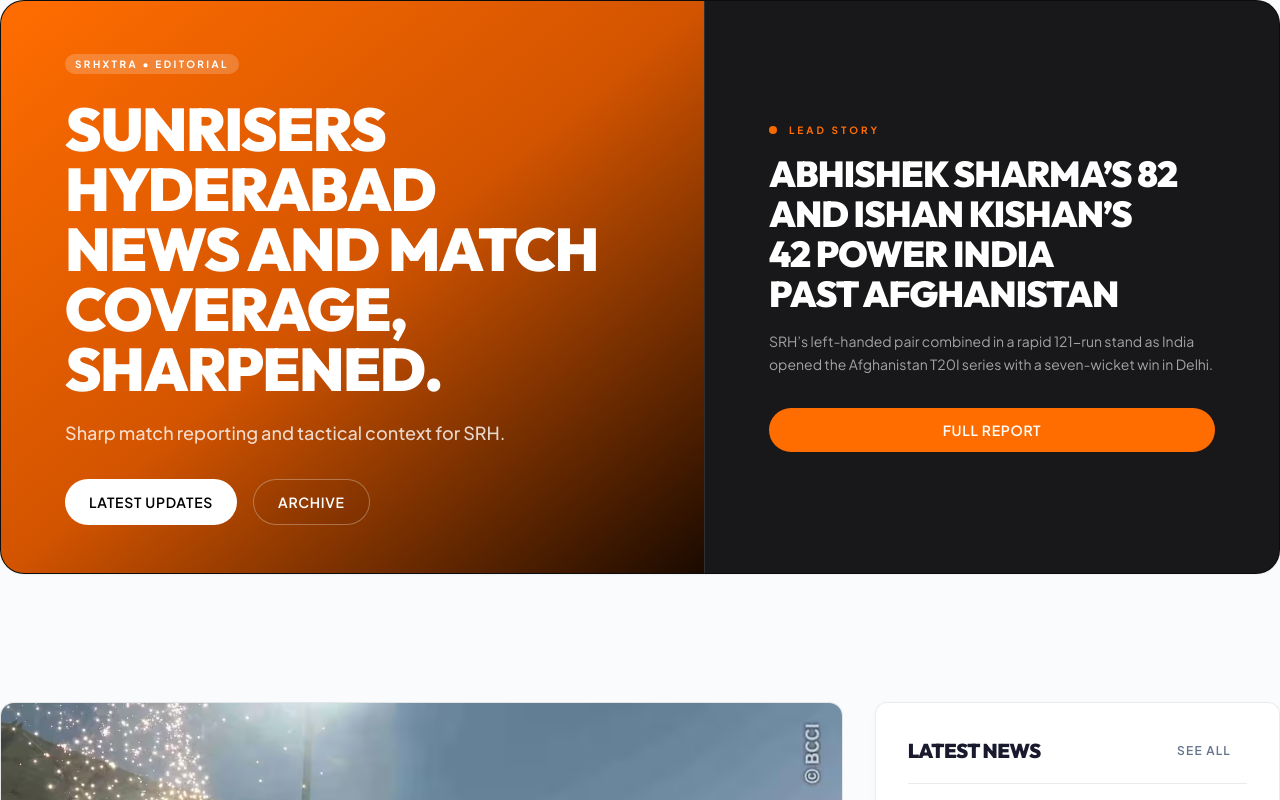
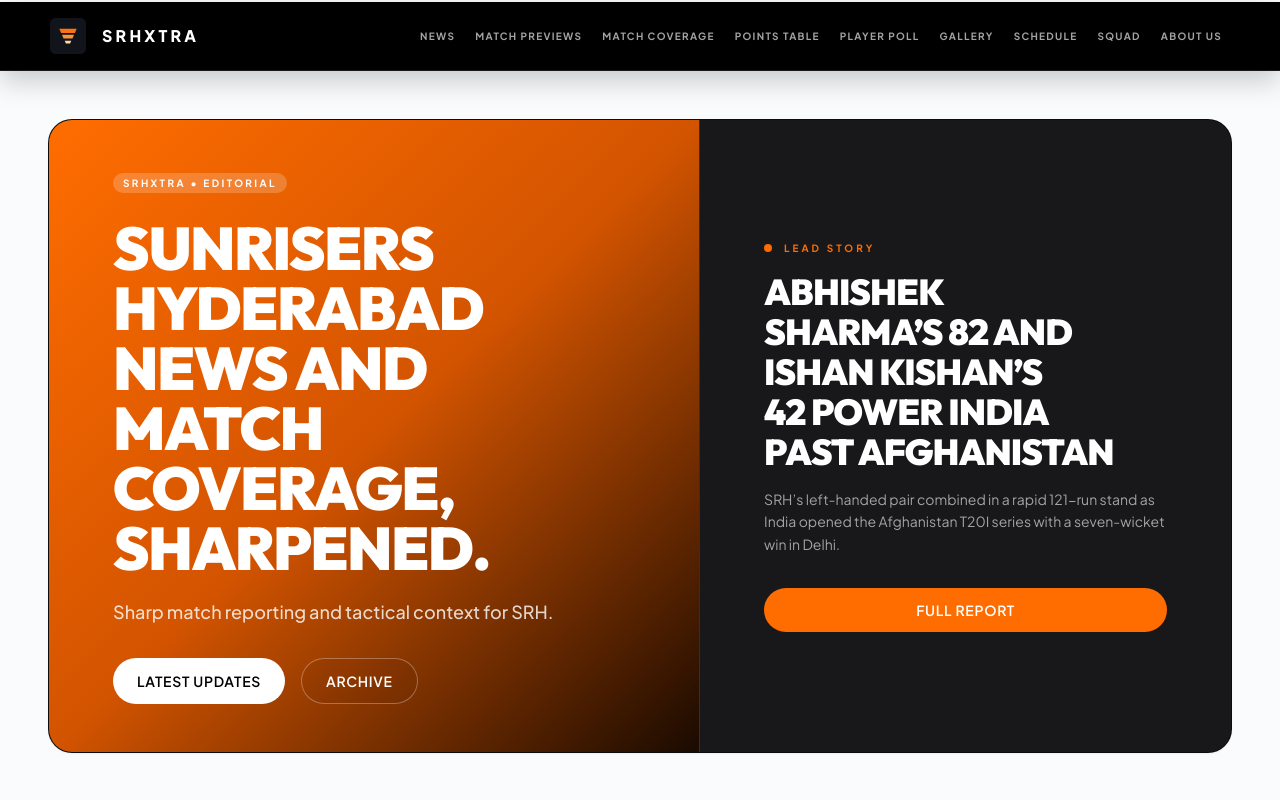
Before and after one commit to Snohith/SRHXtra, a Next.js app: page / in a window 1280 px wide. Shown: the top 800 px of the page. Built offline with nearby package versions, Linux system fonts and the light colour scheme; no server answers.

Commit message:
fix(layout): restore shared site shell

```diff
--- a/app/layout.tsx
+++ b/app/layout.tsx
@@ -4,6 +4,10 @@
 import Script from "next/script";
 
 import "@/styles/globals.css";
+import { Footer } from "@/components/layout/Footer";
+import { Navbar } from "@/components/layout/Navbar";
+import { getSiteConfig } from "@/lib/content/site";
+import { getOrganizationJsonLd, getWebsiteJsonLd } from "@/lib/seo/jsonld";
 import { buildBaseMetadata, buildBaseViewport } from "@/lib/seo/metadata";
 
 const outfit = Outfit({
@@ -20,11 +24,18 @@
 
 export const metadata = {
   ...buildBaseMetadata(),
+  verification: {
+    google: "Aml-PVKvuQ9NV_ptwl8NC1zkrlr6Jcof1JBhpBwI2_0",
+  },
 };
 
 export const viewport = buildBaseViewport();
 
 export default function RootLayout({ children }: { children: ReactNode }) {
+  const site = getSiteConfig();
+  const organizationJsonLd = getOrganizationJsonLd();
+  const websiteJsonLd = getWebsiteJsonLd();
+
   return (
     <html
       className={`${outfit.variable} ${jakarta.variable}`}
@@ -47,9 +58,23 @@
             gtag('config', 'G-RC7HGXJQ7M');
           `}
         </Script>
+        <script
+          id="organization-jsonld"
+          type="application/ld+json"
+          dangerouslySetInnerHTML={{ __html: JSON.stringify(organizationJsonLd) }}
+        />
+        <script
+          id="website-jsonld"
+          type="application/ld+json"
+          dangerouslySetInnerHTML={{ __html: JSON.stringify(websiteJsonLd) }}
+        />
       </head>
       <body suppressHydrationWarning className="font-body">
-        {children}
+        <div className="min-h-screen">
+          <Navbar site={site} />
+          <main className="shell-wide py-5 sm:py-10 lg:py-12">{children}</main>
+          <Footer site={site} />
+        </div>
       </body>
     </html>
   );
```
